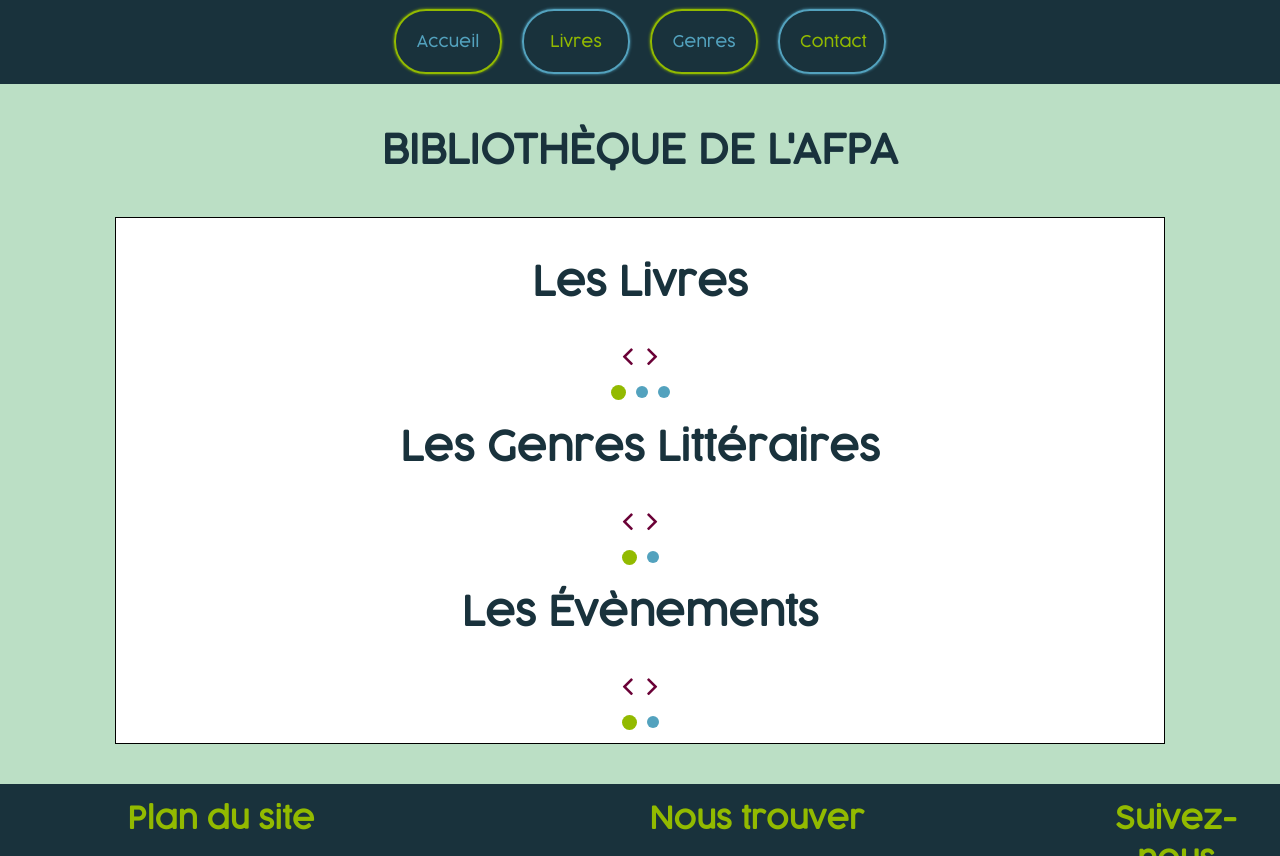
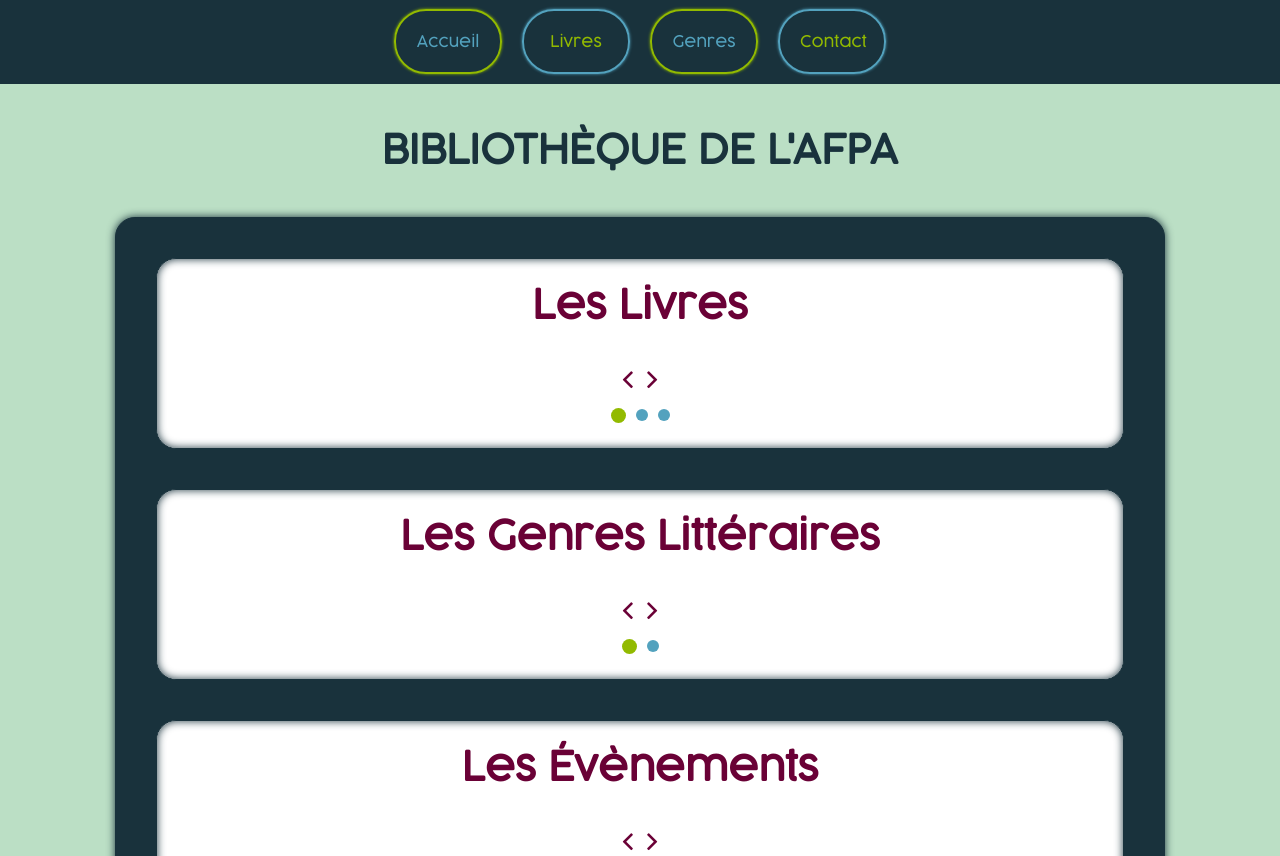
Before and after one commit to bapHyv/bibliotheque, a PHP site: page / in a window 1280 px wide. Shown: the part 611-1467 px from the top of the page. Run offline with PHP 8.4, Linux system fonts and the light colour scheme; a map, chart or similar area stays blank; some libraries are stand-ins or nearby versions; some web fonts are replaced.

Commit message:
styled the container

```diff
--- a/css/index.css
+++ b/css/index.css
@@ -183,20 +183,28 @@
 }
 
 .container {
-  border: 1px solid black;
+  border: 1px solid var(--gunmetal);
+  border-radius: 20px;
+  box-shadow: 0px 0px 8px var(--gunmetal);
   background-color: white;
-}
-
-.container-first-title {
-  margin-top: 30px;
+  background-color: var(--gunmetal);
 }
 
 section {
-  padding: 1vh 1vw;
+  margin: 40px;
+  padding: 20px;
   display: flex;
   flex-direction: column;
   align-items: center;
   justify-content: center;
+  border: 1px solid var(--gunmetal);
+  border-radius: 20px;
+  box-shadow: inset 0px 0px 8px var(--gunmetal);
+  background-color: white;
+}
+
+.title-container {
+  color:var(--tyrian-purple)
 }
 
 .owl-nav,
--- a/index.html
+++ b/index.html
@@ -31,7 +31,8 @@
                 <button class="button-search-book btn-blue btn">Rechercher</button>
             </div>
             <div class="account-and-subscribe">
-                <a class="link-topbar btn-purple" href="#"><i class="fas fa-user-circle icons-top-bar"></i>Mon compte</a>
+                <a class="link-topbar btn-purple" href="#"><i class="fas fa-user-circle icons-top-bar"></i>Mon
+                    compte</a>
                 <a class="link-topbar btn-purple" href="#"><i class="fas fa-check icons-top-bar"></i>S'inscrire</a>
             </div>
         </div>
@@ -48,9 +49,10 @@
 
     <main>
         <h1>BIBLIOTHÈQUE DE L'AFPA</h1>
+
         <div class="container">
             <section>
-                <h2 class="container-first-title">Les Livres</h2>
+                <h2 class="title-container">Les Livres</h2>
                 <div class="owl-carousel">
                     <img src="https://via.placeholder.com/100x150" alt="">
                     <img src="https://via.placeholder.com/100x150" alt="">
@@ -67,7 +69,7 @@
                 </div>
             </section>
             <section>
-                <h2>Les Genres Littéraires</h2>
+                <h2 class="title-container">Les Genres Littéraires</h2>
                 <div class="owl-carousel">
                     <img src="https://via.placeholder.com/100x150" alt="">
                     <img src="https://via.placeholder.com/100x150" alt="">
@@ -78,7 +80,7 @@
                 </div>
             </section>
             <section>
-                <h2>Les Évènements</h2>
+                <h2 class="title-container">Les Évènements</h2>
                 <div class="owl-carousel">
                     <img src="https://via.placeholder.com/100x150" alt="">
                     <img src="https://via.placeholder.com/100x150" alt="">
```
